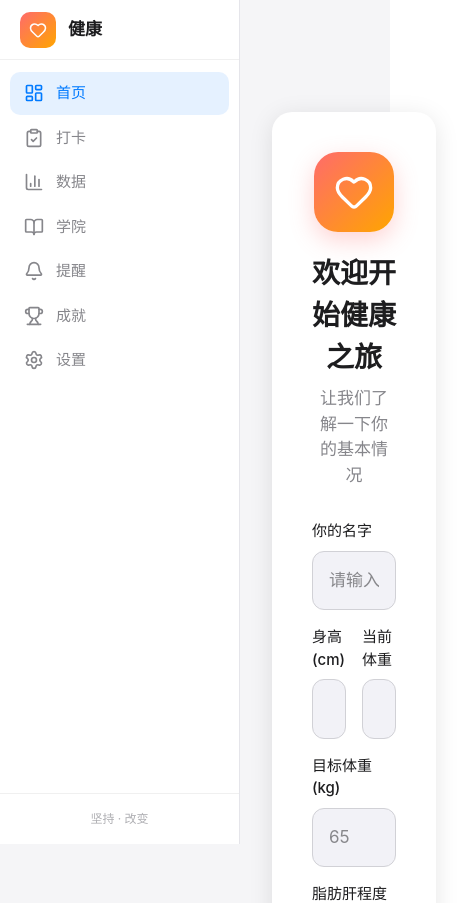
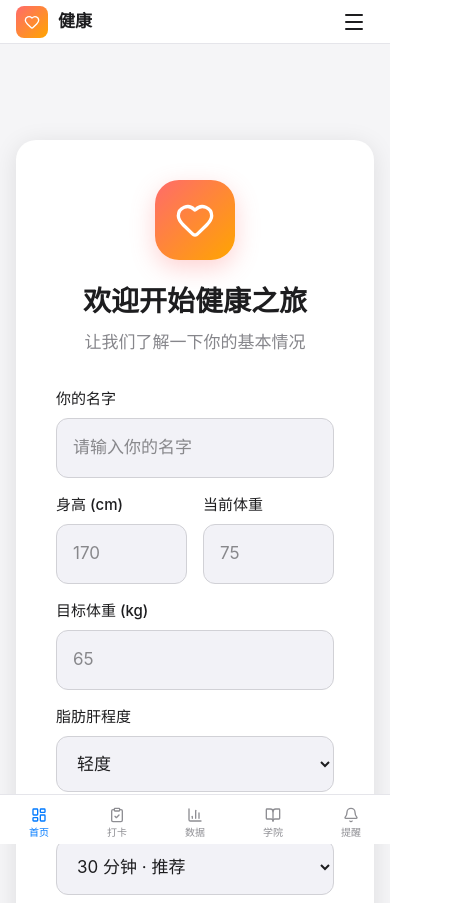
Before and after one commit to czb1148869490/liver-health-app, a React (Vite) app: page / in a window 390 px wide. Shown: the top 903 px of the page, 468 px wide, since content can reach past the window. Built offline with nearby package versions, Linux system fonts and the light colour scheme.

Commit message:
Add mobile responsive layout with bottom tab bar for iPhone

```diff
--- a/index.html
+++ b/index.html
@@ -3,8 +3,20 @@
   <head>
     <meta charset="UTF-8" />
     <link rel="icon" type="image/svg+xml" href="/vite.svg" />
-    <meta name="viewport" content="width=device-width, initial-scale=1.0" />
+    <meta name="viewport" content="width=device-width, initial-scale=1.0, maximum-scale=1.0, user-scalable=no, viewport-fit=cover" />
+    <meta name="apple-mobile-web-app-capable" content="yes" />
+    <meta name="apple-mobile-web-app-status-bar-style" content="default" />
+    <meta name="theme-color" content="#007aff" />
     <title>脂肪肝健康管理</title>
+    <style>
+      @keyframes slideIn {
+        from { transform: translateX(100%); }
+        to { transform: translateX(0); }
+      }
+      * {
+        -webkit-tap-highlight-color: transparent;
+      }
+    </style>
   </head>
   <body>
     <div id="root"></div>
--- a/src/components/layout/Layout.tsx
+++ b/src/components/layout/Layout.tsx
@@ -1,5 +1,6 @@
+import { useState, useEffect } from 'react';
 import { Outlet, Link, useLocation } from 'react-router-dom';
-import { LayoutDashboard, ClipboardCheck, BarChart3, Bell, Settings, Heart, Trophy, BookOpen } from 'lucide-react';
+import { LayoutDashboard, ClipboardCheck, BarChart3, Bell, Settings, Heart, Trophy, BookOpen, Menu, X } from 'lucide-react';
 
 const navItems = [
   { path: '/', label: '首页', icon: LayoutDashboard },
@@ -13,12 +14,50 @@ const navItems = [
 
 export function Layout() {
   const location = useLocation();
+  const [isMobile, setIsMobile] = useState(false);
+  const [sidebarOpen, setSidebarOpen] = useState(false);
 
+  useEffect(() => {
+    const checkMobile = () => {
+      setIsMobile(window.innerWidth < 768);
+    };
+    checkMobile();
+    window.addEventListener('resize', checkMobile);
+    return () => window.removeEventListener('resize', checkMobile);
+  }, []);
+
+  // Close sidebar when route changes on mobile
+  useEffect(() => {
+    if (isMobile) {
+      setSidebarOpen(false);
+    }
+  }, [location.pathname, isMobile]);
+
+  // Desktop Layout
+  if (!isMobile) {
     return (
       <div style={{ display: 'flex', minHeight: '100vh', background: '#f5f5f7' }}>
-      <aside style={{ width: 240, background: 'white', borderRight: '1px solid #e5e5ea', position: 'fixed', height: '100vh', display: 'flex', flexDirection: 'column' }}>
+        <aside style={{
+          width: 240,
+          background: 'white',
+          borderRight: '1px solid #e5e5ea',
+          position: 'fixed',
+          height: '100vh',
+          display: 'flex',
+          flexDirection: 'column',
+          zIndex: 100
+        }}>
           <div style={{ height: 60, display: 'flex', alignItems: 'center', padding: '0 20px', borderBottom: '1px solid #f0f0f0' }}>
-          <div style={{ width: 36, height: 36, background: 'linear-gradient(135deg, #ff6b6b, #ffa500)', borderRadius: 10, display: 'flex', alignItems: 'center', justifyContent: 'center', marginRight: 12 }}>
+            <div style={{
+              width: 36,
+              height: 36,
+              background: 'linear-gradient(135deg, #ff6b6b, #ffa500)',
+              borderRadius: 10,
+              display: 'flex',
+              alignItems: 'center',
+              justifyContent: 'center',
+              marginRight: 12
+            }}>
               <Heart size={18} color="white" />
             </div>
             <span style={{ fontSize: 17, fontWeight: 600, color: '#1d1d1f' }}>健康</span>
@@ -63,3 +102,191 @@ export function Layout() {
       </div>
     );
   }
+
+  // Mobile Layout with Bottom Tab Bar
+  return (
+    <div style={{
+      display: 'flex',
+      flexDirection: 'column',
+      minHeight: '100vh',
+      background: '#f5f5f7',
+      paddingBottom: 'env(safe-area-inset-bottom)'
+    }}>
+      {/* Mobile Header */}
+      <header style={{
+        position: 'sticky',
+        top: 0,
+        zIndex: 99,
+        background: 'white',
+        borderBottom: '1px solid #e5e5ea',
+        paddingTop: 'env(safe-area-inset-top)',
+        paddingLeft: 16,
+        paddingRight: 16,
+        height: 'calc(44px + env(safe-area-inset-top))',
+        display: 'flex',
+        alignItems: 'center',
+        justifyContent: 'space-between'
+      }}>
+        <div style={{ display: 'flex', alignItems: 'center' }}>
+          <div style={{
+            width: 32,
+            height: 32,
+            background: 'linear-gradient(135deg, #ff6b6b, #ffa500)',
+            borderRadius: 8,
+            display: 'flex',
+            alignItems: 'center',
+            justifyContent: 'center',
+            marginRight: 10
+          }}>
+            <Heart size={16} color="white" />
+          </div>
+          <span style={{ fontSize: 17, fontWeight: 600, color: '#1d1d1f' }}>健康</span>
+        </div>
+        <button
+          onClick={() => setSidebarOpen(true)}
+          style={{
+            background: 'none',
+            border: 'none',
+            padding: 8,
+            cursor: 'pointer'
+          }}
+        >
+          <Menu size={24} color="#1d1d1f" />
+        </button>
+      </header>
+
+      {/* Mobile Content */}
+      <main style={{
+        flex: 1,
+        padding: 16,
+        paddingBottom: 'calc(60px + env(safe-area-inset-bottom))',
+        overflow: 'auto'
+      }}>
+        <Outlet />
+      </main>
+
+      {/* Bottom Tab Bar */}
+      <nav style={{
+        position: 'fixed',
+        bottom: 0,
+        left: 0,
+        right: 0,
+        background: 'white',
+        borderTop: '1px solid #e5e5ea',
+        display: 'flex',
+        justifyContent: 'space-around',
+        paddingBottom: 'env(safe-area-inset-bottom)',
+        paddingTop: 8,
+        zIndex: 100,
+        height: 'calc(50px + env(safe-area-inset-bottom))'
+      }}>
+        {navItems.slice(0, 5).map((item) => {
+          const Icon = item.icon;
+          const isActive = location.pathname === item.path;
+          return (
+            <Link
+              key={item.path}
+              to={item.path}
+              style={{
+                display: 'flex',
+                flexDirection: 'column',
+                alignItems: 'center',
+                justifyContent: 'center',
+                padding: '4px 8px',
+                textDecoration: 'none',
+                minWidth: 50
+              }}
+            >
+              <Icon
+                size={22}
+                color={isActive ? '#007aff' : '#8e8e93'}
+                style={{ marginBottom: 2 }}
+              />
+              <span style={{
+                fontSize: 10,
+                color: isActive ? '#007aff' : '#8e8e93',
+                fontWeight: isActive ? 500 : 400
+              }}>
+                {item.label}
+              </span>
+            </Link>
+          );
+        })}
+      </nav>
+
+      {/* Mobile Sidebar Overlay */}
+      {sidebarOpen && (
+        <div
+          style={{
+            position: 'fixed',
+            top: 0,
+            left: 0,
+            right: 0,
+            bottom: 0,
+            background: 'rgba(0,0,0,0.5)',
+            zIndex: 200,
+          }}
+          onClick={() => setSidebarOpen(false)}
+        >
+          <div
+            style={{
+              position: 'absolute',
+              top: 0,
+              right: 0,
+              bottom: 0,
+              width: 280,
+              background: 'white',
+              paddingTop: 'env(safe-area-inset-top)',
+              animation: 'slideIn 0.3s ease'
+            }}
+            onClick={(e) => e.stopPropagation()}
+          >
+            <div style={{
+              display: 'flex',
+              justifyContent: 'space-between',
+              alignItems: 'center',
+              padding: '16px 20px',
+              borderBottom: '1px solid #e5e5ea'
+            }}>
+              <span style={{ fontSize: 17, fontWeight: 600, color: '#1d1d1f' }}>菜单</span>
+              <button
+                onClick={() => setSidebarOpen(false)}
+                style={{ background: 'none', border: 'none', padding: 4, cursor: 'pointer' }}
+              >
+                <X size={24} color="#8e8e93" />
+              </button>
+            </div>
+
+            <nav style={{ padding: '12px 10px' }}>
+              {navItems.map((item) => {
+                const Icon = item.icon;
+                const isActive = location.pathname === item.path;
+                return (
+                  <Link
+                    key={item.path}
+                    to={item.path}
+                    style={{
+                      display: 'flex',
+                      alignItems: 'center',
+                      padding: '12px 14px',
+                      borderRadius: 10,
+                      fontSize: 16,
+                      fontWeight: 400,
+                      color: isActive ? '#007aff' : '#1d1d1f',
+                      background: isActive ? 'rgba(0,122,255,0.1)' : 'transparent',
+                      textDecoration: 'none',
+                      marginBottom: 4,
+                    }}
+                  >
+                    <Icon size={22} style={{ marginRight: 14 }} />
+                    {item.label}
+                  </Link>
+                );
+              })}
+            </nav>
+          </div>
+        </div>
+      )}
+    </div>
+  );
+}
```
Lines whose indentation alone changed are shown as unchanged.
